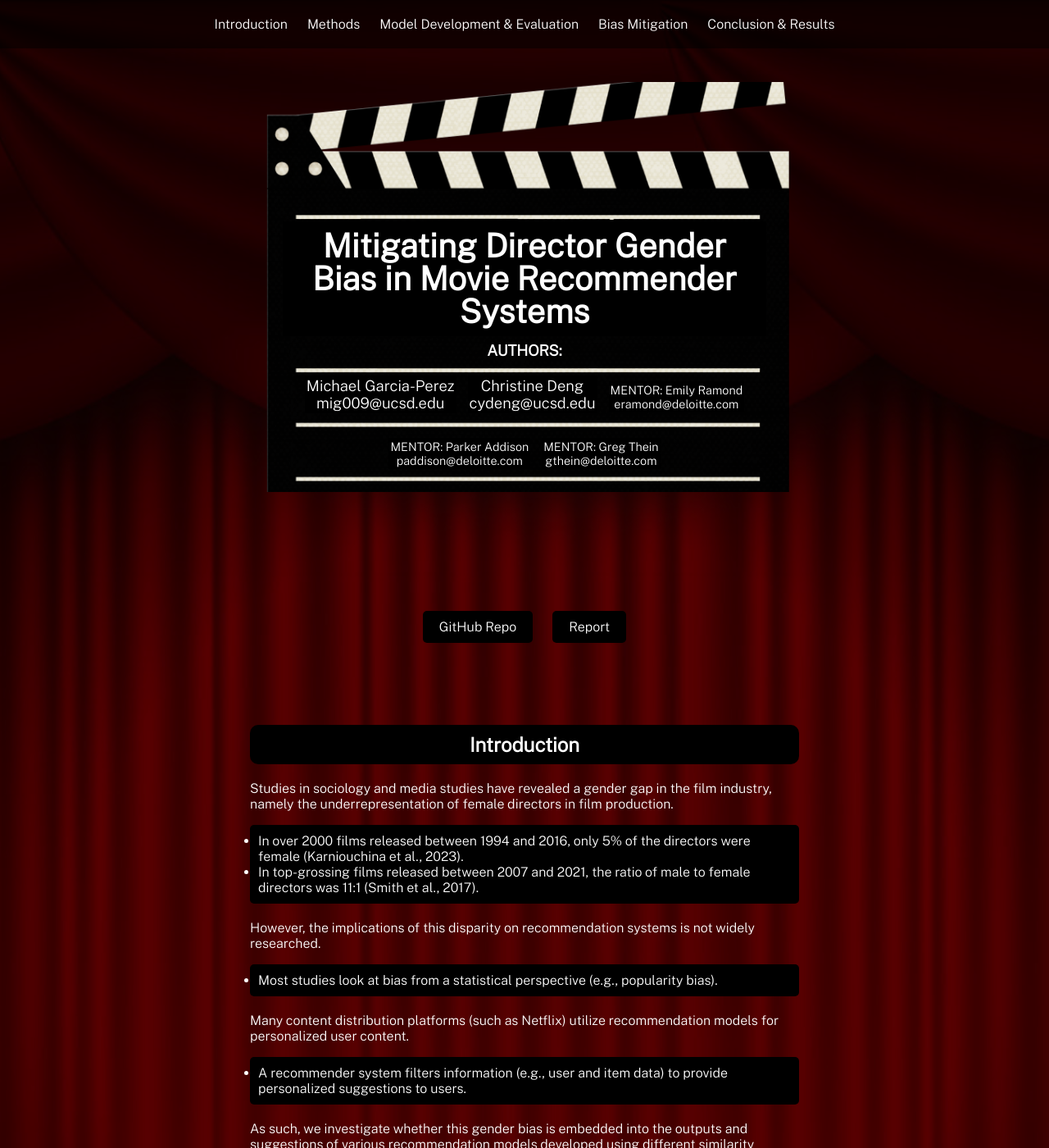
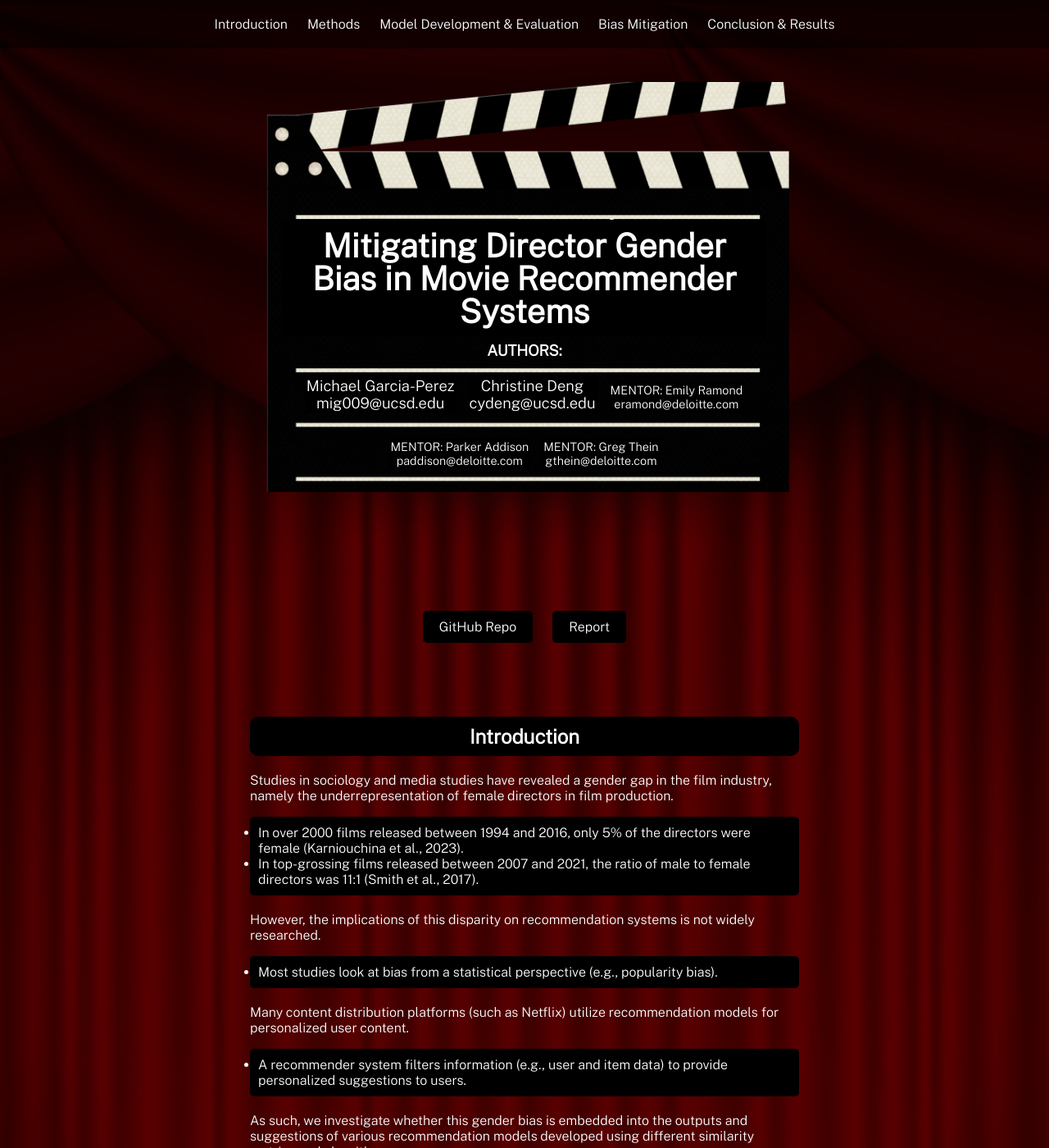
Before and after one commit to michael-garciaperez/DSC180A-Methodology-5, a Jekyll site: the page built from index.md, in a window 1280 px wide and 1400 px high. Shown: the whole window at 82% size. Built offline with Jekyll 4.4.1, drawn with Linux system fonts in a browser that asks for light colours.

Commit message:
Update style.scss

```diff
--- a/assets/css/style.scss
+++ b/assets/css/style.scss
@@ -71,7 +71,7 @@
 
 .buttons {
   text-align: center;
-  margin-top: 10px; /* Reduce the margin-top to bring the buttons closer to the names */
+  margin-top: -10px; /* Reduce the margin-top to bring the buttons closer to the names */
   margin-bottom: 5px; /* Adjust the margin-bottom as needed */
 }
 
@@ -90,7 +90,7 @@
 }
 
 #main_content {
-  margin-top: 10px; /* Reduce the margin-top to bring the body content closer to the buttons */
+  margin-top: -10px; /* Reduce the margin-top to bring the body content closer to the buttons */
 }
 
 #main_content ul {
```
